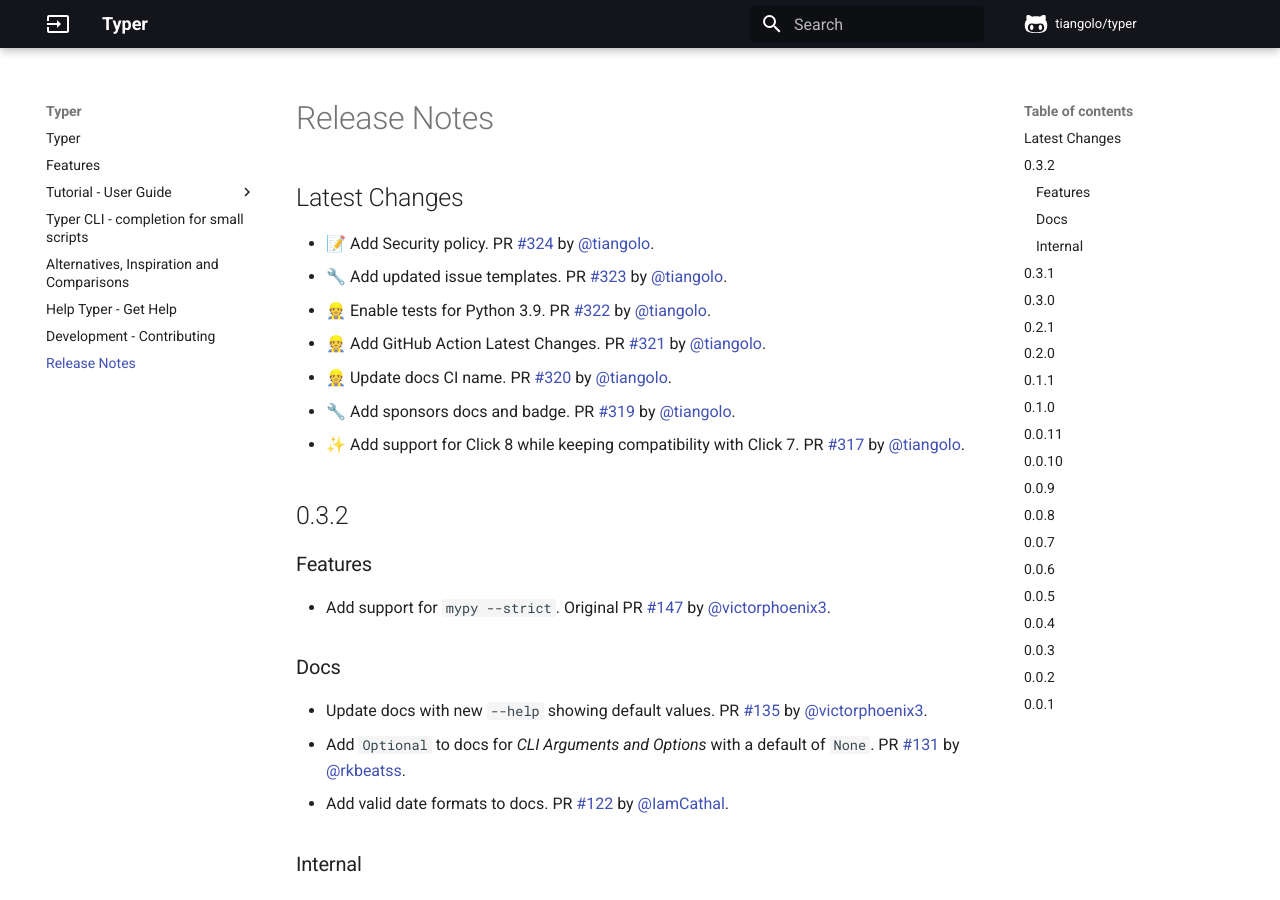
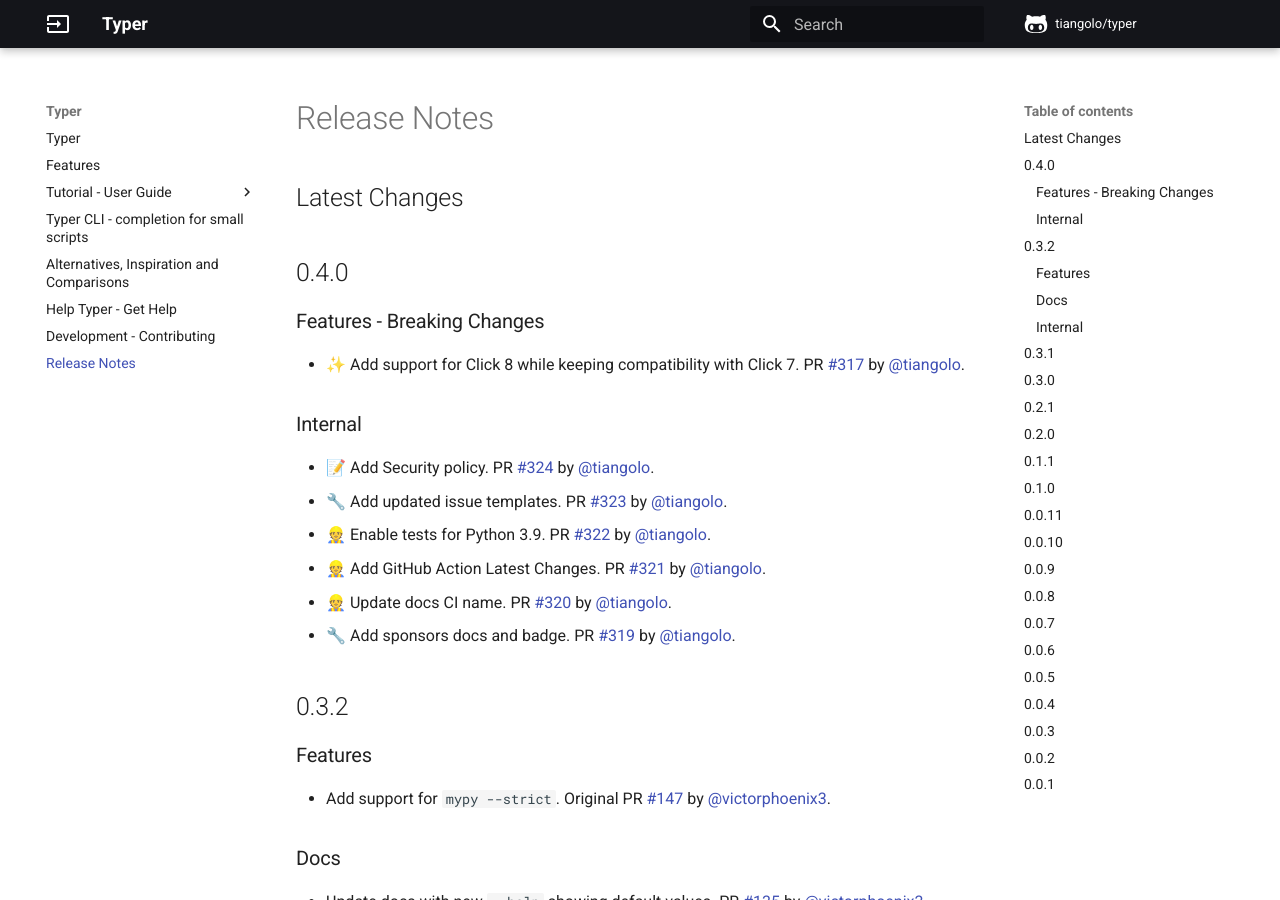
Before and after one commit to RED0731/red_pythonTyper, an MkDocs documentation site: the page built from docs/release-notes.md, in a window 1280 px wide and 900 px high. Built offline with MkDocs 1.6.1 and Material for MkDocs 9.7.7, drawn with Linux system fonts in a browser that asks for light colours; comment, search, counter and statistics services are not loaded.

Commit message:
🔖 Release version 0.4.0

```diff
--- a/docs/release-notes.md
+++ b/docs/release-notes.md
@@ -1,4 +1,13 @@
 ## Latest Changes
+
+
+## 0.4.0
+
+### Features - Breaking Changes
+
+* ✨ Add support for Click 8 while keeping compatibility with Click 7. PR [#317](https://github.com/tiangolo/typer/pull/317) by [@tiangolo](https://github.com/tiangolo).
+
+### Internal
 
 * 📝 Add Security policy. PR [#324](https://github.com/tiangolo/typer/pull/324) by [@tiangolo](https://github.com/tiangolo).
 * 🔧 Add updated issue templates. PR [#323](https://github.com/tiangolo/typer/pull/323) by [@tiangolo](https://github.com/tiangolo).
--- a/typer/__init__.py
+++ b/typer/__init__.py
@@ -1,6 +1,6 @@
 """Typer, build great CLIs. Easy to code. Based on Python type hints."""
 
-__version__ = "0.3.2"
+__version__ = "0.4.0"
 
 from click.exceptions import Abort as Abort
 from click.exceptions import BadParameter as BadParameter
```
Also changed, not shown: other parts of docs/release-notes.md (+0 -1 lines).
